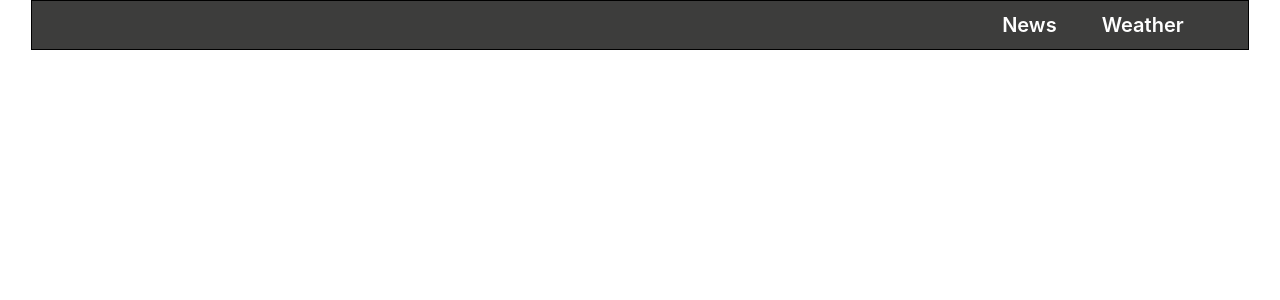
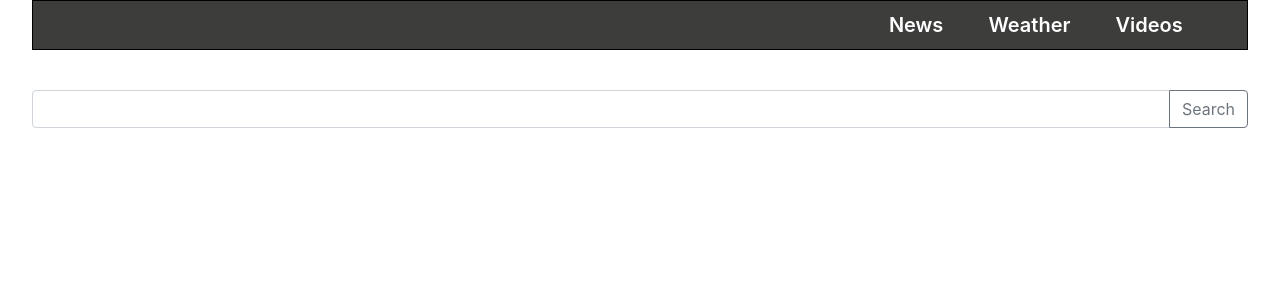
Before and after one commit to shpakovad/reactProject, a React (Create React App) app: page /videos in a window 1280 px wide. Shown: the top 300 px of the page. Built offline with nearby package versions, Linux system fonts and the light colour scheme.

Commit message:
added Videos Component

```diff
--- a/public/index.html
+++ b/public/index.html
@@ -2,6 +2,7 @@
 <html lang="en">
   <head>
     <meta charset="utf-8" />
+    <link rel="stylesheet" href="https://stackpath.bootstrapcdn.com/bootstrap/4.4.1/css/bootstrap.min.css" integrity="sha384-Vkoo8x4CGsO3+Hhxv8T/Q5PaXtkKtu6ug5TOeNV6gBiFeWPGFN9MuhOf23Q9Ifjh" crossorigin="anonymous">
     <link rel="icon" href="%PUBLIC_URL%/favicon.ico" />
     <meta name="viewport" content="width=device-width, initial-scale=1" />
     <meta name="theme-color" content="#000000" />
@@ -24,7 +25,7 @@
       work correctly both with client-side routing and a non-root public URL.
       Learn how to configure a non-root public URL by running `npm run build`.
     -->
-    <title>React App</title>
+    <title>App</title>
   </head>
   <body>
     <noscript>You need to enable JavaScript to run this app.</noscript>
--- a/src/App.js
+++ b/src/App.js
@@ -5,6 +5,7 @@ import store from './redux/store';
 import Weather from './Components/Weather/Weather';
 import './App.css';
 import News from './Components/News/News';
+import Videos from "./Components/Videos/Videos";
 
 class App extends Component {
 
@@ -15,11 +16,13 @@ class App extends Component {
                     <div className="wrapperHeader">
                         <NavLink to="/news"> News </NavLink>
                         <NavLink to="/weather"> Weather </NavLink>
+                        <NavLink to="/videos"> Videos </NavLink>
                     </div>
                 </header>
                 <div>
                     <Route path="/news" render={() => <News/>}/>
                     <Route path="/weather" render={() => <Weather/>}/>
+                    <Route path="/videos" render={() => <Videos/>}/>
                 </div>
             </div>
         );
--- a/src/Components/News/News.js
+++ b/src/Components/News/News.js
@@ -37,7 +37,7 @@ class News extends Component {
 
 const mapStateToProps = (state) => {
     return {
-        results: state.newsReducer.results
+        results: state.news.results
     }
 };
 const mapDispatchToProps = (dispatch) => {
--- /dev/null
+++ b/src/Components/Videos/Videos.css
@@ -0,0 +1,5 @@
+.search-input{
+    width: 95%;
+    margin: 0 auto;
+    margin-top: 40px;
+}
--- /dev/null
+++ b/src/Components/Videos/Videos.js
@@ -0,0 +1,17 @@
+import React from 'react';
+import './Videos.css'
+
+export default function Videos() {
+
+    return (<>
+
+    <div className="input-group mb-3 search-input" >
+        <input type="text" className="form-control" aria-describedby="button-addon2"/>
+            <div className="input-group-append">
+                <button className="btn btn-outline-secondary" type="button" id="button-addon2">Search</button>
+            </div>
+    </div>
+
+        </>
+    );
+};
--- a/src/Components/Weather/Weather.js
+++ b/src/Components/Weather/Weather.js
@@ -18,6 +18,7 @@ export default function Weather() {
     const gettingWeather = (e) => {
         e.preventDefault();
         const name = e.target.elements.city.value;
+
         if (name) {
             const API_KEY = 'bcadf81ac18c65d589a0b694bcf27724';
             axios.get(`https://api.openweathermap.org/data/2.5/weather?q=${name}&appid=${API_KEY}`)
@@ -74,7 +75,6 @@ export default function Weather() {
     const date = new Date();
     const currentDate = date.getFullYear() + '-' + Number(date.getMonth() + 1) + '-' + date.getDate();
 
-
     return (
 
         <div className={style.weatherWrapper}>
--- a/src/redux/store.js
+++ b/src/redux/store.js
@@ -1,9 +1,9 @@
 import {applyMiddleware, combineReducers, createStore} from 'redux';
-import newsReducer from "./reducers/newsReducer";
-import thunkMiddleware from "redux-thunk"
+import newsReducer from './reducers/newsReducer';
+import thunkMiddleware from 'redux-thunk';
 
 const rootReducer = combineReducers({
-    newsReducer: newsReducer,
+    news: newsReducer,
 });
 
 const store = createStore(rootReducer, applyMiddleware(thunkMiddleware));
```
